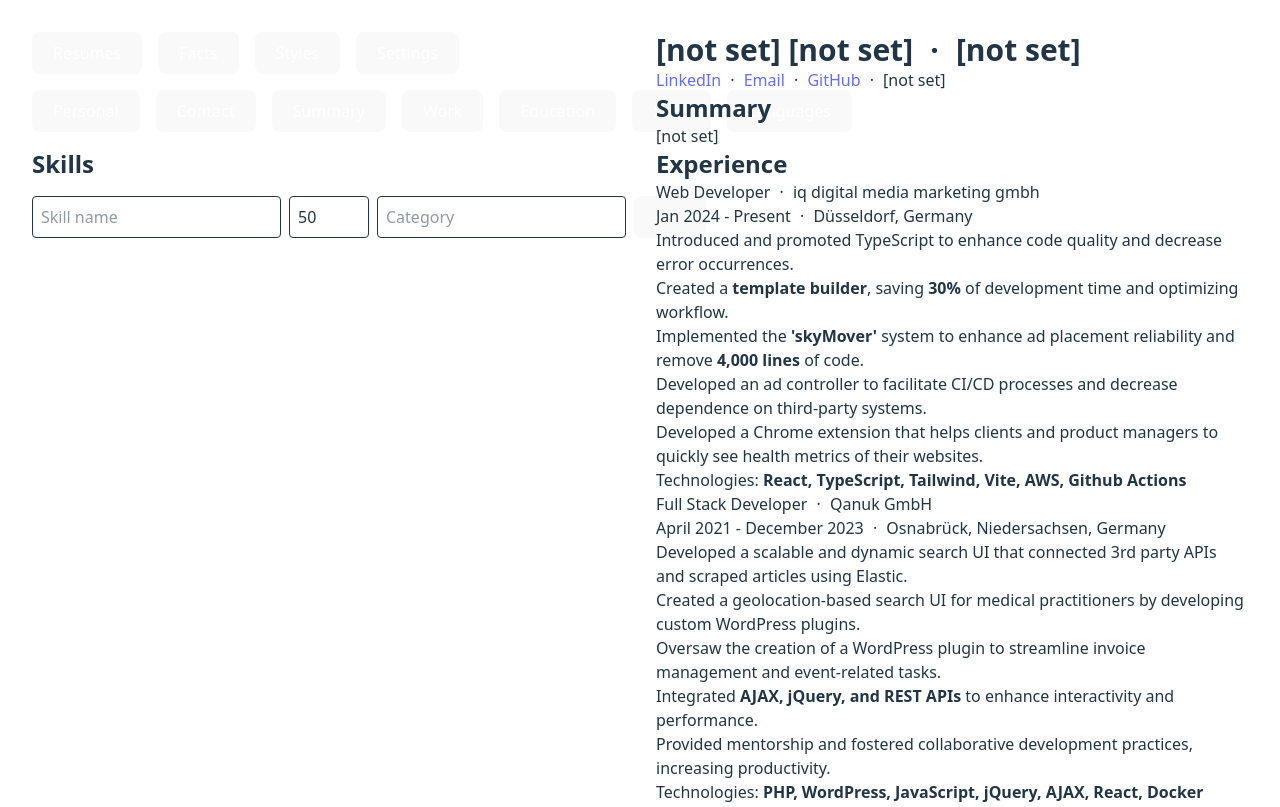
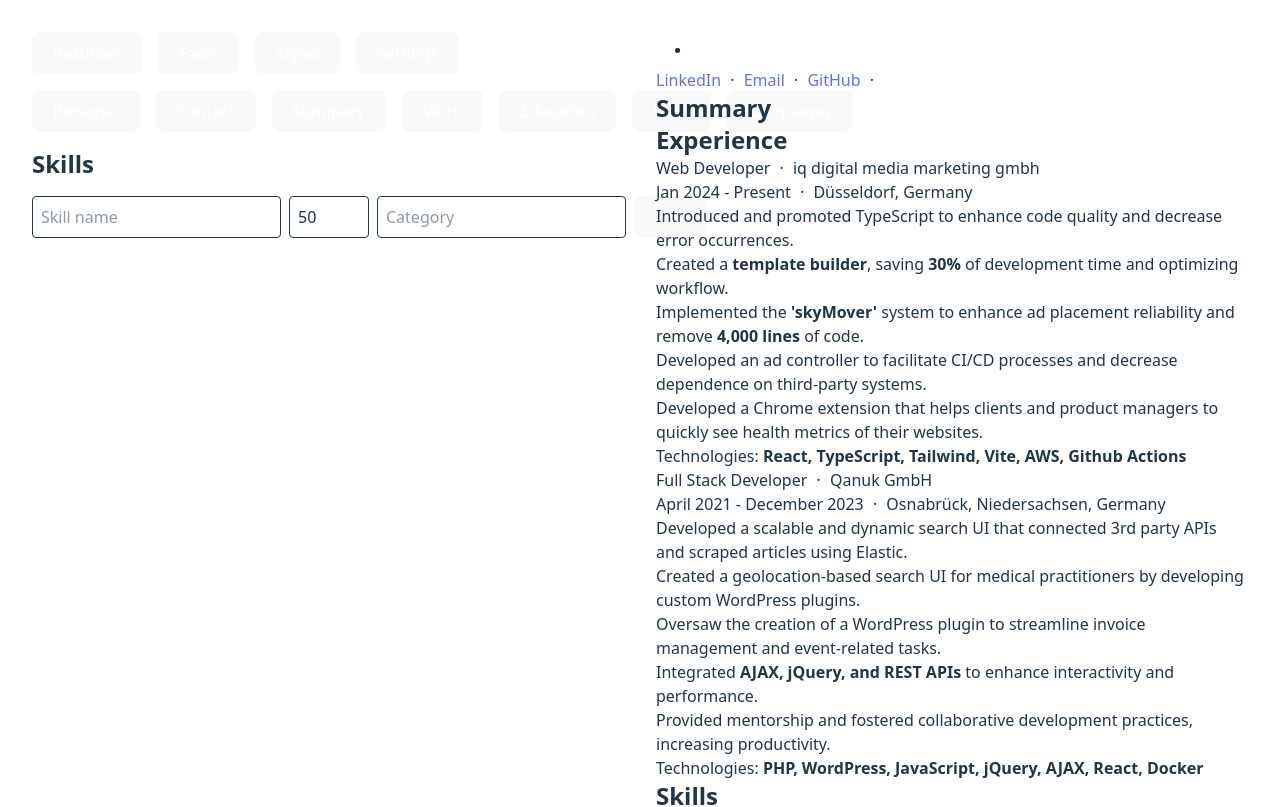
Before and after one commit to xintamosaik/vc8, a React (Vite) app: page / in a window 1280 px wide. Shown: the top 807 px of the page. Built offline with nearby package versions, Linux system fonts and the light colour scheme.

Commit message:
remove initial state

```diff
--- a/src/Preview.tsx
+++ b/src/Preview.tsx
@@ -1,14 +1,14 @@
 import useLocalState from "./hooks/useLocalState"; // adjust path as needed
 function Preview() {
-  const [first] = useLocalState("personal.first", "[not set]");
-  const [last] = useLocalState("personal.last", "[not set]");
-  const [location] = useLocalState("personal.location", "[not set]");
-  const [email] = useLocalState("contact.email", "[not set]");
+  const [first] = useLocalState("personal.first", "");
+  const [last] = useLocalState("personal.last", "");
+  const [location] = useLocalState("personal.location", "");
+  const [email] = useLocalState("contact.email", "");
 
-  const [linkedin] = useLocalState("contact.linkedin", "[not set]");
-  const [github] = useLocalState("contact.github", "[not set]");
-  const [title] = useLocalState("summary.title", "[not set]");
-  const [summary] = useLocalState("summary.description", "[not set]");
+  const [linkedin] = useLocalState("contact.linkedin", "");
+  const [github] = useLocalState("contact.github", "");
+  const [title] = useLocalState("summary.title", "");
+  const [summary] = useLocalState("summary.description", "");
 
   return (
     <div id="preview">
```
